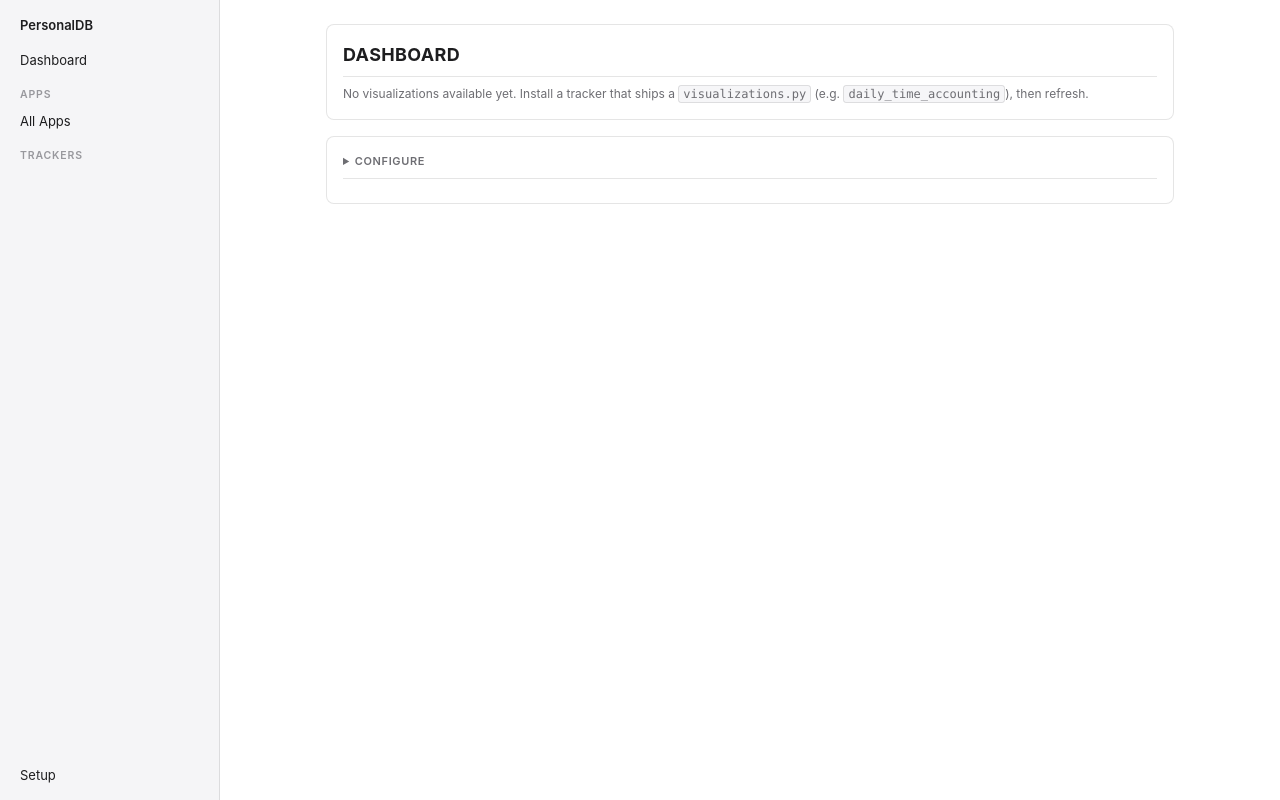
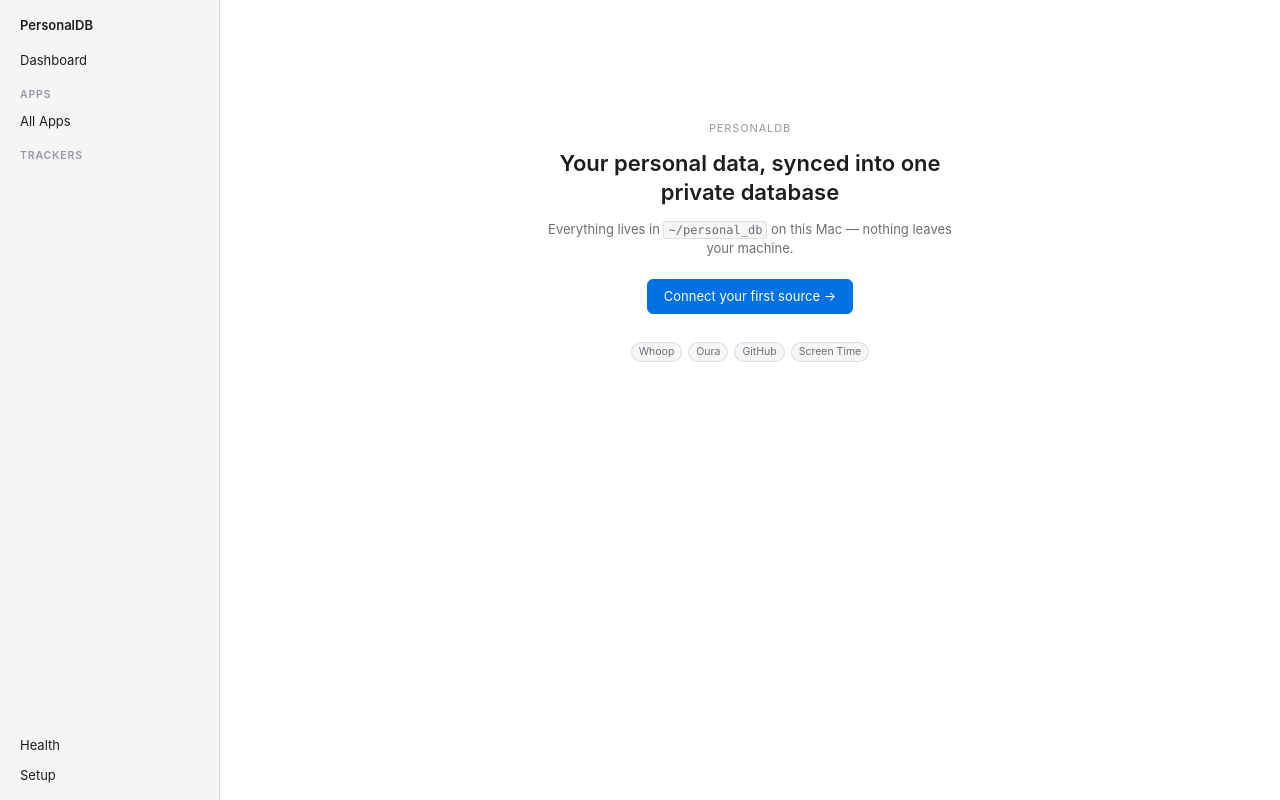
Before and after one commit to intelc/personal-db, a Python web app: template src/personal_db/ui/templates/dashboard.html in a window 1280 px wide. Run offline with Jinja, Linux system fonts and the light colour scheme; the template is opened without the code that fills it, so the values that code supplies are empty; some libraries are stand-ins or nearby versions.

Commit message:
First-run welcome hero + instructive empty states (roadmap 1, 2)
- Empty dashboard becomes a welcome pane: what the product is, the
  local-first promise, Connect-your-first-source CTA, example badges
- components.empty_state() gains optional hint/action (additive);
  the five bundled apps' no-data notices now say why and what to do
- Setup intro states the everything-stays-on-this-Mac promise
- Includes shared base.html cache-buster (style.css?v=ux-pass-1)

Co-Authored-By: Claude Fable 5 <noreply@anthropic.com>

```diff
--- a/src/personal_db/ui/static/style.css
+++ b/src/personal_db/ui/static/style.css
@@ -1672,6 +1672,20 @@ body.pdb-agent-ask-mode * {
   border-color: var(--danger);
   color: var(--danger);
 }
+/* Inline error text pdb-sync.js inserts right after a failed .pdb-sync-btn --
+   short (truncated ~140 chars, full message in title=) so it sits on one
+   line next to the button instead of only surfacing on hover. */
+.pdb-sync-error {
+  display: inline-block;
+  margin-left: 8px;
+  font-size: 11.5px;
+  color: var(--danger);
+  vertical-align: middle;
+  max-width: 320px;
+  overflow: hidden;
+  text-overflow: ellipsis;
+  white-space: nowrap;
+}
 
 /* App page head -----------------------------------------------------------
    App pages (components.page(), plus app_page.html's fallback header for
@@ -1709,3 +1723,150 @@ body.pdb-agent-ask-mode * {
 .app-tabs a {
   font-size: 13px;
 }
+
+/* Health page ------------------------------------------------------------
+   GET /health: daemon uptime/version strip + one row per installed tracker
+   (last sync age, schedule, last-unresolved-error). */
+.health-daemon-meta {
+  margin-bottom: calc(var(--grid) * 2);
+  font-family: var(--font-mono);
+}
+.health-table {
+  width: 100%;
+  border-collapse: collapse;
+}
+.health-table th,
+.health-table td {
+  text-align: left;
+  padding: 8px 10px;
+  border-bottom: 1px solid var(--border);
+  vertical-align: top;
+}
+.health-table th {
+  font-size: 10.5px;
+  font-weight: 600;
+  text-transform: uppercase;
+  letter-spacing: 0.06em;
+  color: var(--fg-tertiary);
+}
+.health-table a {
+  color: var(--fg);
+  text-decoration: none;
+  border-bottom: 1px dotted var(--border-strong);
+}
+.health-table a:hover {
+  background: var(--bg-hover);
+  border-bottom-color: transparent;
+}
+.health-row-error {
+  background: color-mix(in srgb, var(--danger) 6%, transparent);
+}
+.health-row-action {
+  white-space: nowrap;
+  text-align: right;
+}
+.health-ok {
+  color: var(--ok);
+  font-size: 12px;
+}
+.health-error {
+  display: flex;
+  flex-direction: column;
+  gap: 2px;
+  max-width: 480px;
+}
+.health-error-age {
+  font-size: 10.5px;
+  color: var(--fg-tertiary);
+  font-family: var(--font-mono);
+}
+.health-error-line {
+  color: var(--danger);
+  font-size: 12.5px;
+}
+.health-error-details {
+  margin-top: 2px;
+}
+.health-error-details summary {
+  cursor: pointer;
+  font-size: 11px;
+  color: var(--fg-secondary);
+}
+.health-error-details pre {
+  margin: 6px 0 0;
+  padding: 8px;
+  background: var(--bg-inset);
+  border: 1px solid var(--border);
+  border-radius: var(--radius-sm);
+  font-size: 11px;
+  white-space: pre-wrap;
+  word-break: break-word;
+  max-height: 240px;
+  overflow-y: auto;
+}
+
+/* Welcome / empty states */
+.welcome-hero {
+  max-width: 480px;
+  margin: calc(var(--grid) * 8) auto;
+  padding: calc(var(--grid) * 4);
+  text-align: center;
+  display: flex;
+  flex-direction: column;
+  align-items: center;
+  gap: calc(var(--grid) * 1.5);
+}
+.welcome-kicker {
+  margin: 0;
+  font-size: 11px;
+  letter-spacing: 0.08em;
+  text-transform: uppercase;
+  color: var(--fg-tertiary);
+}
+.welcome-title {
+  margin: 0;
+  font-size: 22px;
+  line-height: 1.35;
+  font-weight: 600;
+  color: var(--fg);
+}
+.welcome-promise {
+  margin: 0;
+  font-size: 13px;
+  color: var(--fg-secondary);
+  line-height: 1.5;
+}
+.welcome-promise code {
+  font-family: var(--font-mono);
+  font-size: 12px;
+}
+.welcome-cta {
+  margin-top: var(--grid);
+  text-transform: none;
+  text-decoration: none;
+  letter-spacing: normal;
+  font-size: 13px;
+  padding: 7px 16px;
+}
+.welcome-badges {
+  display: flex;
+  flex-wrap: wrap;
+  justify-content: center;
+  gap: 6px;
+  margin-top: calc(var(--grid) * 2);
+}
+
+.empty-state {
+  display: flex;
+  flex-direction: column;
+  align-items: flex-start;
+  gap: 4px;
+}
+.empty-state-hint {
+  margin: 0;
+  font-size: 11px;
+  color: var(--fg-tertiary);
+}
+.empty-state-action {
+  margin-top: 4px;
+}
--- a/src/personal_db/ui/templates/base.html
+++ b/src/personal_db/ui/templates/base.html
@@ -7,7 +7,7 @@
   <link rel="stylesheet" href="/static/vendor/ag-grid-community/35.3.0/ag-grid.min.css">
   <link rel="stylesheet" href="/static/vendor/ag-grid-community/35.3.0/ag-theme-quartz.min.css">
   <link rel="stylesheet" href="/static/vendor/xterm/6.0.0/xterm.css">
-  <link rel="stylesheet" href="/static/style.css?v=app-shell-2">
+  <link rel="stylesheet" href="/static/style.css?v=ux-pass-1">
   <script defer src="/static/vendor/ag-grid-community/35.3.0/ag-grid-community.min.js"></script>
   <script defer src="/static/vendor/ag-charts-community/13.3.0/ag-charts-community.min.js"></script>
   <script defer src="/static/vendor/xterm/6.0.0/xterm.js"></script>
@@ -21,7 +21,7 @@
   <script defer src="/static/pdb-finance.js?v=10"></script>
   <script defer src="/static/pdb-agent-terminal.js?v=9"></script>
   <script defer src="/static/pdb-shell.js?v=1"></script>
-  <script defer src="/static/pdb-sync.js?v=2"></script>
+  <script defer src="/static/pdb-sync.js?v=3"></script>
   <script defer src="/static/pdb-nav.js?v=1"></script>
 </head>
 <body>
@@ -49,6 +49,7 @@
         {% endfor %}
       </nav>
       <div class="sidebar-footer">
+        <a href="/health" class="sidebar-item" {% if active=='health' %}aria-current="page"{% endif %}>Health</a>
         <a href="/setup" class="sidebar-item" {% if active=='setup' %}aria-current="page"{% endif %}>Setup</a>
       </div>
     </aside>
--- a/src/personal_db/ui/templates/dashboard.html
+++ b/src/personal_db/ui/templates/dashboard.html
@@ -4,7 +4,22 @@
 {% block page_title %}Dashboard{% endblock %}
 
 {% block content %}
-{% if rendered %}
+{% if not nav_trackers %}
+  <section class="welcome-hero">
+    <p class="welcome-kicker">PersonalDB</p>
+    <h1 class="welcome-title">Your personal data, synced into one private database</h1>
+    <p class="welcome-promise">
+      Everything lives in <code>~/personal_db</code> on this Mac — nothing leaves your machine.
+    </p>
+    <a href="/setup" class="btn-primary welcome-cta">Connect your first source &rarr;</a>
+    <div class="welcome-badges">
+      <span class="badge">Whoop</span>
+      <span class="badge">Oura</span>
+      <span class="badge">GitHub</span>
+      <span class="badge">Screen Time</span>
+    </div>
+  </section>
+{% elif rendered %}
   {% for entry in rendered %}
     <section class="block">
       <h2 class="block-h">
@@ -18,13 +33,15 @@
   <section class="block">
     <h1 class="block-h">DASHBOARD</h1>
     <p class="meta">
-      No visualizations available yet. Install a tracker that ships a
-      <code>visualizations.py</code> (e.g. <code>daily_time_accounting</code>),
-      then refresh.
+      Your trackers are installed — visualizations appear here as data syncs.
+      Configure which ones show on the dashboard, or install a tracker that
+      ships a <code>visualizations.py</code> (e.g. <code>daily_time_accounting</code>),
+      then refresh. <a href="/setup">Go to Setup &rarr;</a>
     </p>
   </section>
 {% endif %}
 
+{% if nav_trackers %}
 <details class="block">
   <summary class="block-h">CONFIGURE</summary>
   <p class="meta">
@@ -35,4 +52,5 @@
     {% for entry in rendered %}<li><code>{{ entry.viz.slug }}</code></li>{% endfor %}
   </ul>
 </details>
+{% endif %}
 {% endblock %}
--- a/src/personal_db/ui/templates/setup.html
+++ b/src/personal_db/ui/templates/setup.html
@@ -8,7 +8,8 @@
 <section class="block">
   <p class="meta">
     Connect your data sources. Each one takes a minute or two — an API key, a
-    permission grant — and then it syncs on its own from here on.
+    permission grant — and then it syncs on its own from here on. Everything
+    stays on this Mac.
   </p>
   <p class="meta">
     A few (like Whoop) need a quick sign-in from your terminal instead of the
```
Also changed, not shown: src/personal_db/templates/apps/attention/views.py (+20 -14 lines), src/personal_db/templates/apps/calendar_reality/views.py (+48 -39 lines), src/personal_db/templates/apps/finance/views.py (+24 -4 lines), src/personal_db/templates/apps/places/views.py (+8 -2 lines), src/personal_db/templates/apps/subscriptions/views.py (+18 -7 lines), src/personal_db/ui/components.py (+17 -2 lines), tests/unit/test_apps.py (+1 -1 lines), tests/unit/test_ui_viz.py (+86 -2 lines).
